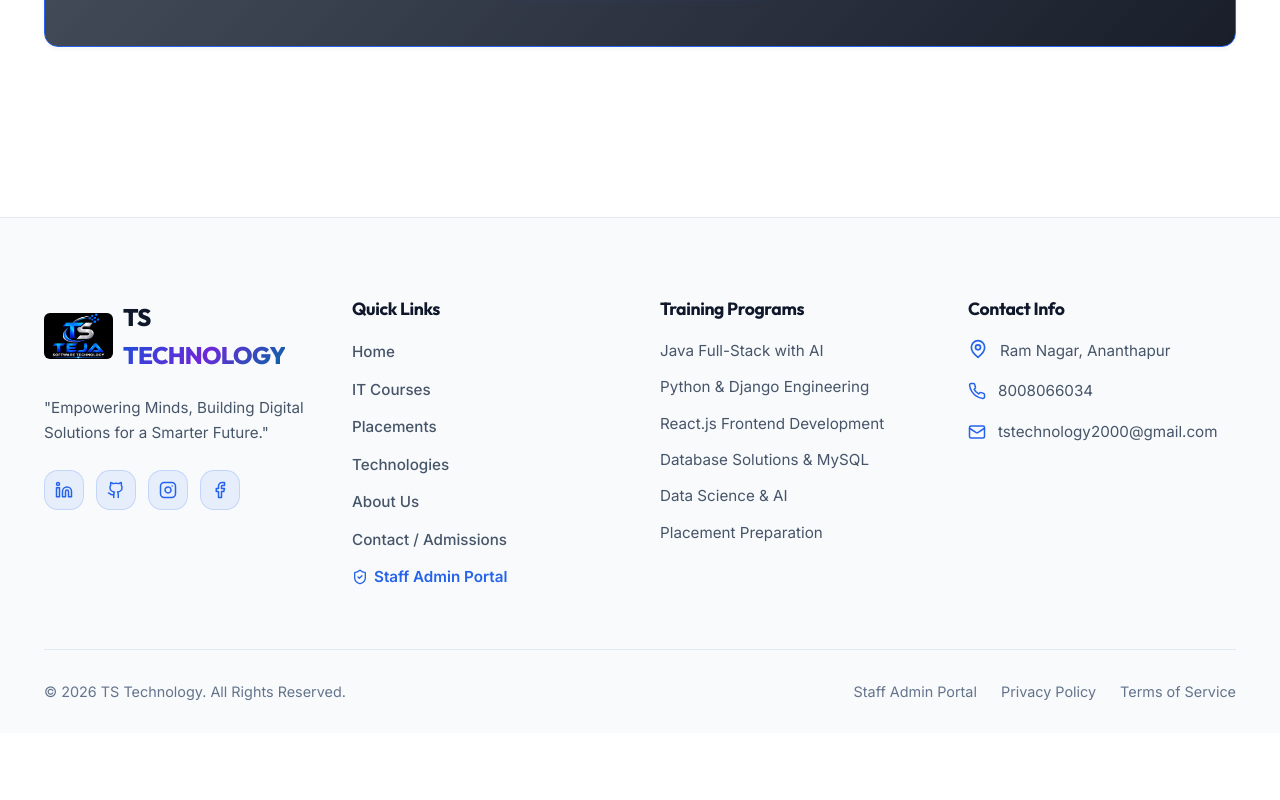
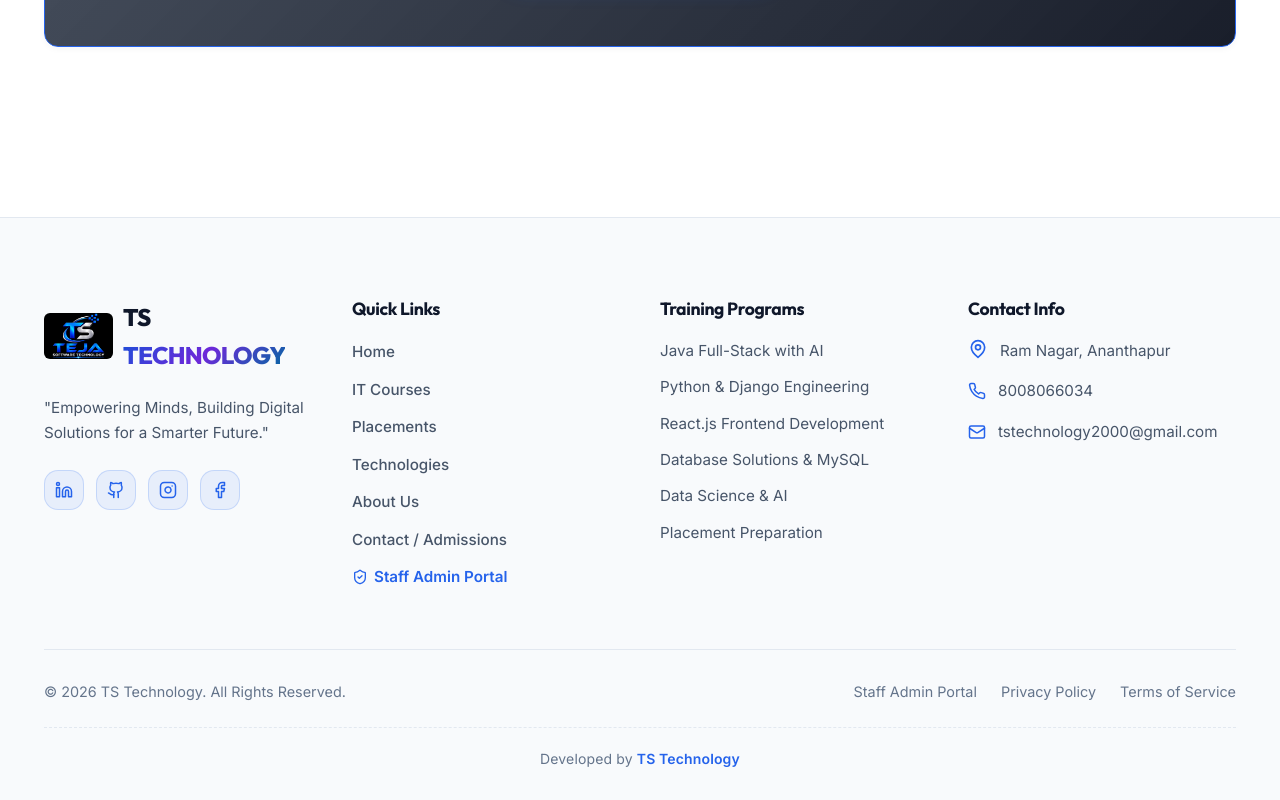
Before and after one commit to surendrakumar09/ts_technology_45, a React (Vite) app in the folder frontend/: page / in a window 1280 px wide. Shown: the part 4299-5099 px from the top of the page. Before the commit the page ends 5032 px from the top, so only its background shows below. Built offline with nearby package versions, Linux system fonts and the light colour scheme; no server answers.

Commit message:
Update website footer with Developed by TS Technology developer credit

```diff
--- a/frontend/src/components/Footer.jsx
+++ b/frontend/src/components/Footer.jsx
@@ -99,6 +99,20 @@ const Footer = ({ settings }) => {
             <span>Terms of Service</span>
           </div>
         </div>
+
+        <div className="footer-developer-credit">
+          <p>
+            Developed by{' '}
+            <a
+              href="https://www.tstechnology.co.in/"
+              target="_blank"
+              rel="noopener noreferrer"
+              className="developer-link"
+            >
+              TS Technology
+            </a>
+          </p>
+        </div>
       </div>
     </footer>
   );
--- a/frontend/src/styles/index.css
+++ b/frontend/src/styles/index.css
@@ -751,6 +751,39 @@ img {
   font-size: 0.9rem;
 }
 
+.footer-developer-credit {
+  margin-top: 24px;
+  padding-top: 20px;
+  border-top: 1px dashed var(--border-subtle);
+  text-align: center;
+  font-size: 0.875rem;
+  color: var(--text-muted);
+  letter-spacing: 0.01em;
+}
+
+.footer-developer-credit .developer-link {
+  color: var(--primary-blue);
+  font-weight: 600;
+  text-decoration: none;
+  transition: color 0.2s ease, text-decoration 0.2s ease;
+  position: relative;
+  display: inline-block;
+}
+
+.footer-developer-credit .developer-link:hover {
+  color: var(--primary-violet);
+  text-decoration: underline;
+  text-underline-offset: 4px;
+}
+
+@media (max-width: 600px) {
+  .footer-developer-credit {
+    margin-top: 20px;
+    padding-top: 16px;
+    font-size: 0.85rem;
+  }
+}
+
 /* Modal */
 .modal-overlay {
   position: fixed;
```
